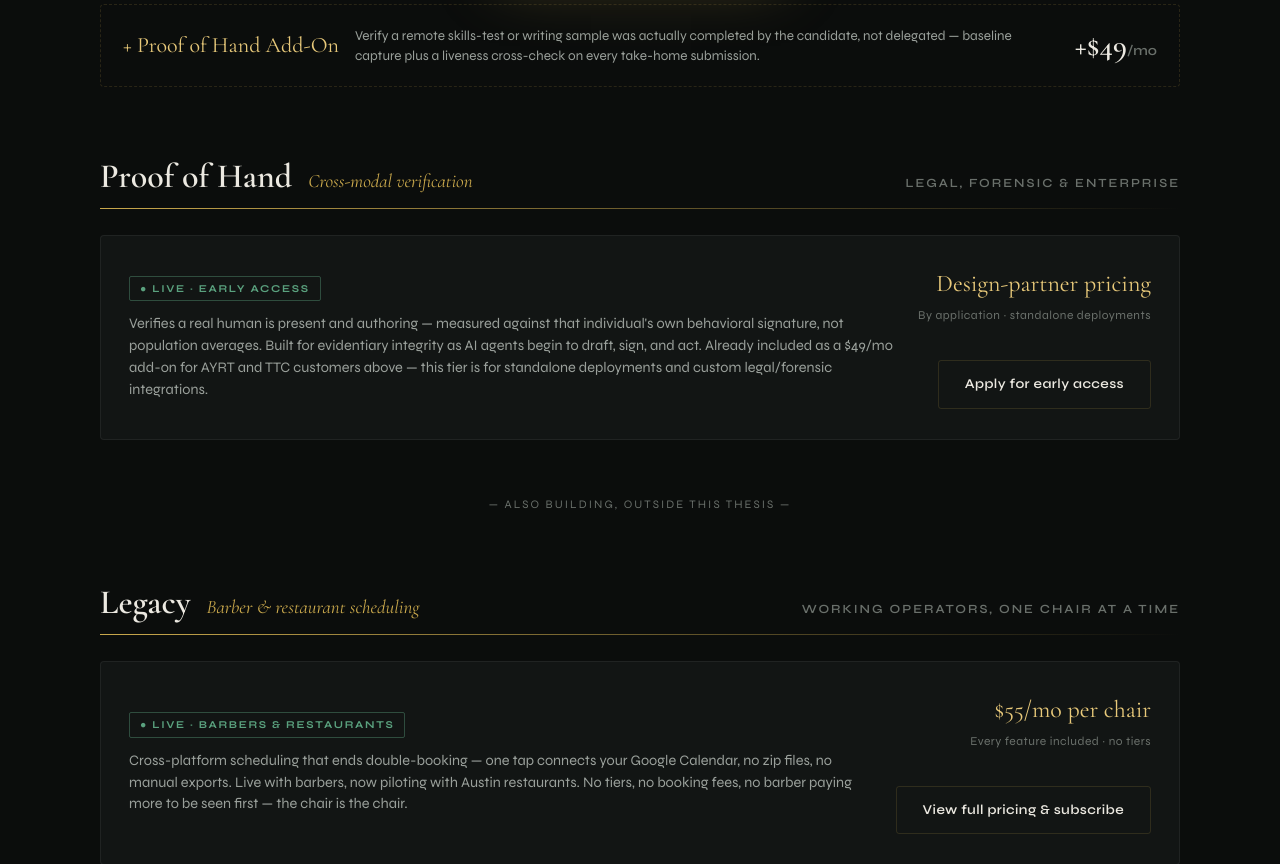
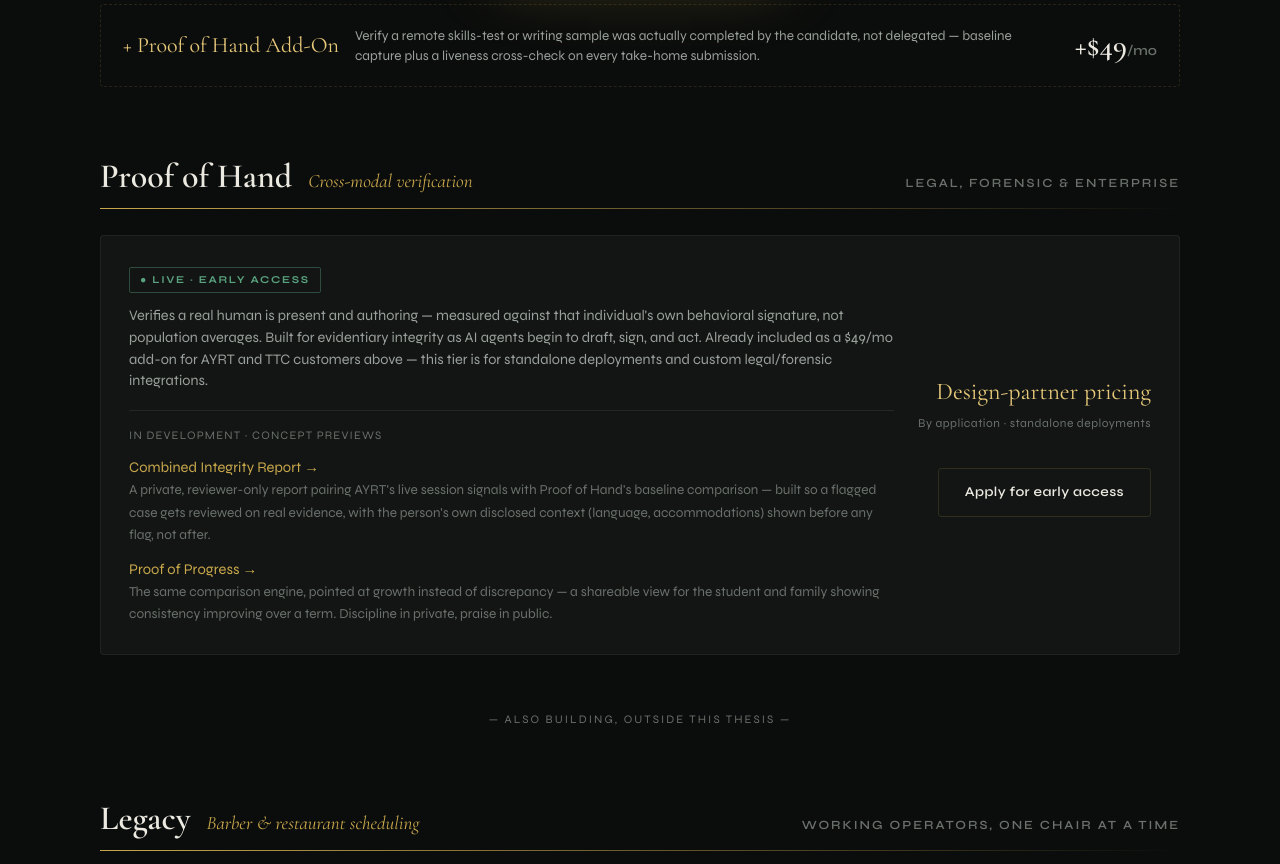
Before and after one commit to lighnthedark/green-eye-creative, a Flask app: page /pricing in a window 1280 px wide. Shown: the part 1666-2530 px from the top of the page. Run offline with Flask 3, Linux system fonts and the light colour scheme.

Commit message:
Add Proof of Hand concept preview links to pricing page

```diff
--- a/templates/pricing.html
+++ b/templates/pricing.html
@@ -677,6 +677,17 @@
           behavioral signature, not population averages. Built for evidentiary integrity as AI agents begin to draft,
           sign, and act. Already included as a $49/mo add-on for AYRT and TTC customers above — this tier is for
           standalone deployments and custom legal/forensic integrations.</p>
+        <div class="concept-previews" style="margin-top:18px;padding-top:16px;border-top:1px solid rgba(255,255,255,0.08);">
+          <p style="font-size:0.72rem;letter-spacing:0.1em;text-transform:uppercase;color:var(--ink-faint);margin:0 0 12px;">In development &middot; concept previews</p>
+          <p style="margin:0 0 12px;font-size:0.92rem;line-height:1.5;">
+            <a href="https://famous-churros-a61b4d.netlify.app" target="_blank" style="color:var(--gold);text-decoration:none;">Combined Integrity Report &rarr;</a><br>
+            <span style="color:var(--ink-faint);font-size:0.85rem;">A private, reviewer-only report pairing AYRT's live session signals with Proof of Hand's baseline comparison — built so a flagged case gets reviewed on real evidence, with the person's own disclosed context (language, accommodations) shown before any flag, not after.</span>
+          </p>
+          <p style="margin:0;font-size:0.92rem;line-height:1.5;">
+            <a href="https://deluxe-taiyaki-c3777d.netlify.app" target="_blank" style="color:var(--gold);text-decoration:none;">Proof of Progress &rarr;</a><br>
+            <span style="color:var(--ink-faint);font-size:0.85rem;">The same comparison engine, pointed at growth instead of discrepancy — a shareable view for the student and family showing consistency improving over a term. Discipline in private, praise in public.</span>
+          </p>
+        </div>
       </div>
       <div class="sright">
         <div class="sprice">Design-partner pricing<small>By application · standalone deployments</small></div>
```
